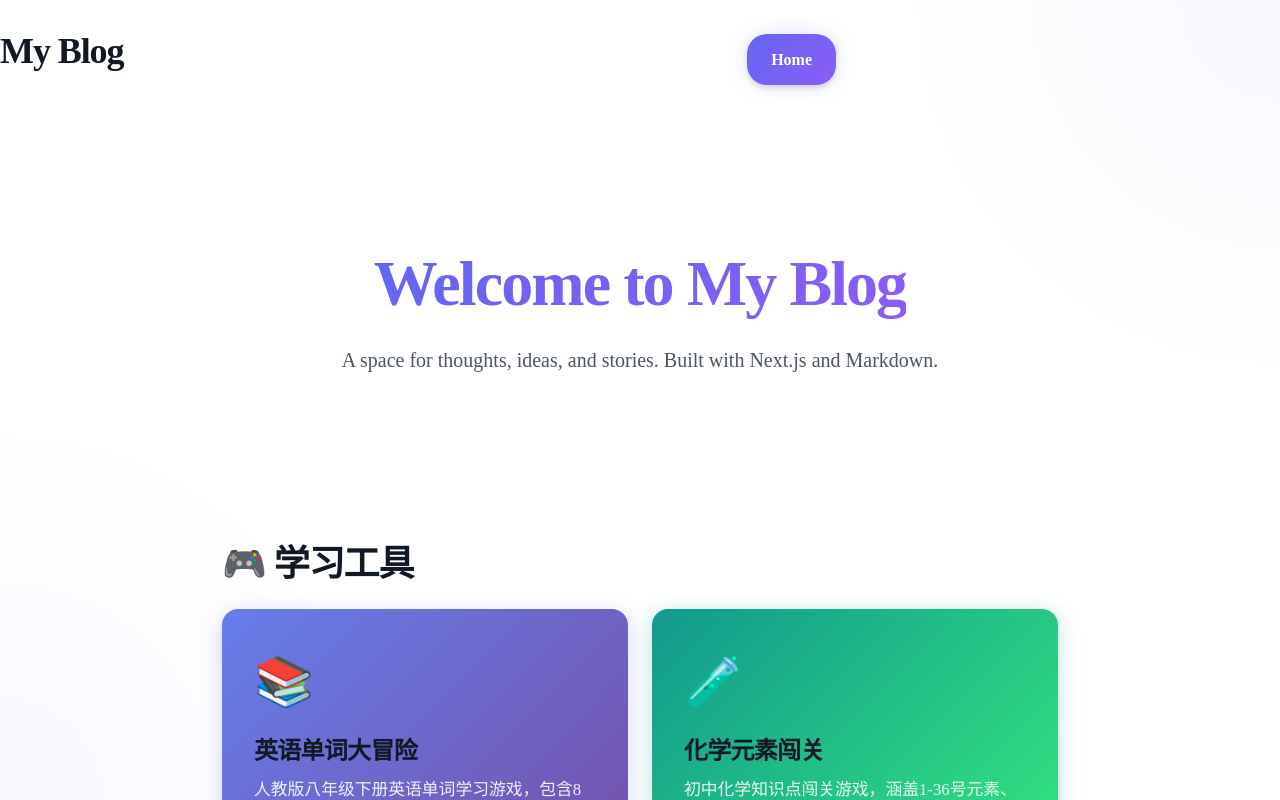
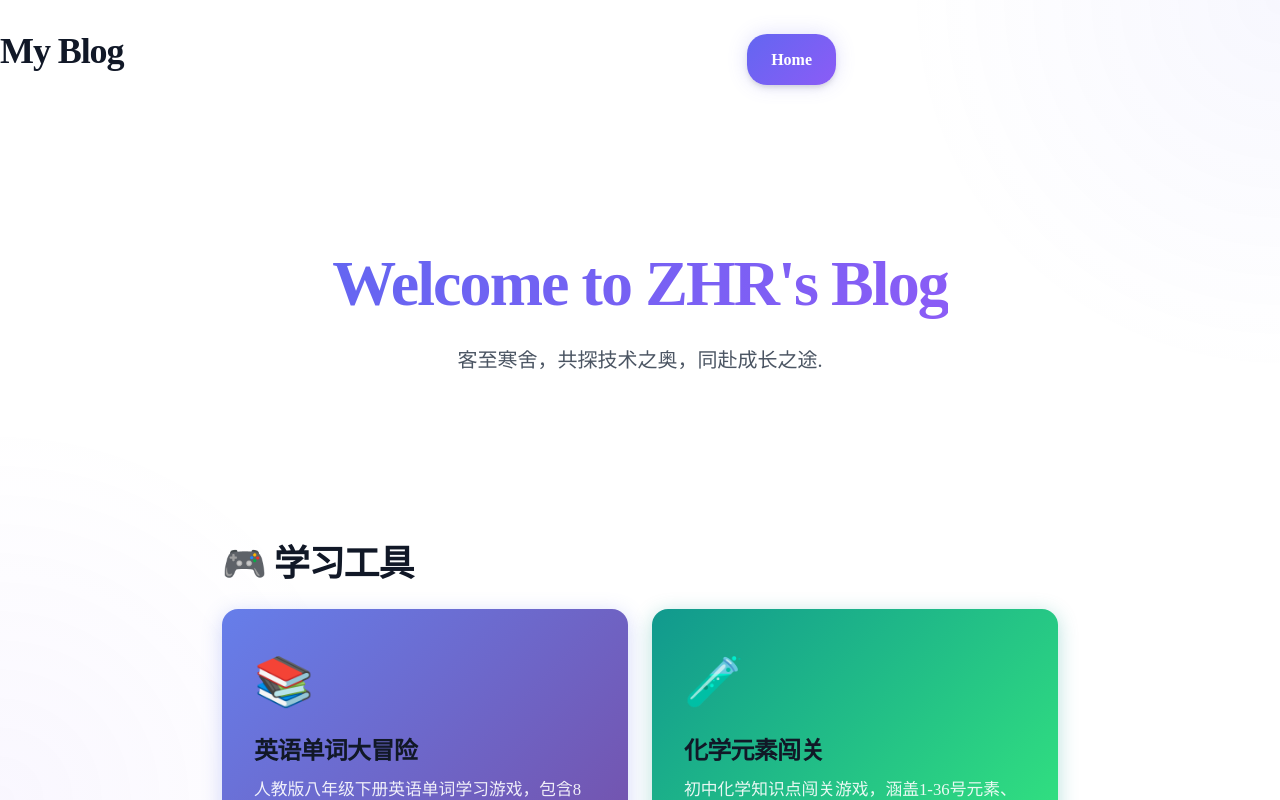
Before and after one commit to zhuhairong/blog, a Next.js app: page / in a window 1280 px wide. Shown: the top 800 px of the page. Built offline with nearby package versions, Linux system fonts and the light colour scheme.

Commit message:
docs: 更新首页标题和欢迎语
将标题从"My Blog"改为"ZHR's Blog"，并将英文欢迎语替换为中文"客至寒舍，共探技术之奥，同赴成长之途"，使页面内容更符合中文用户习惯

```diff
--- a/src/app/page.tsx
+++ b/src/app/page.tsx
@@ -7,9 +7,9 @@ export default function Home() {
   return (
     <section>
       <div style={{ padding: '4rem 0', textAlign: 'center', marginBottom: '4rem' }}>
-        <h1 style={{ fontSize: '4rem', marginBottom: '1.5rem' }}>Welcome to My Blog</h1>
+        <h1 style={{ fontSize: '4rem', marginBottom: '1.5rem' }}>Welcome to ZHR's Blog</h1>
         <p style={{ fontSize: '1.25rem', color: 'var(--text-secondary)', maxWidth: '600px', margin: '0 auto 2.5rem auto' }}>
-          A space for thoughts, ideas, and stories. Built with Next.js and Markdown.
+          客至寒舍，共探技术之奥，同赴成长之途.
         </p>
       </div>
 
```
